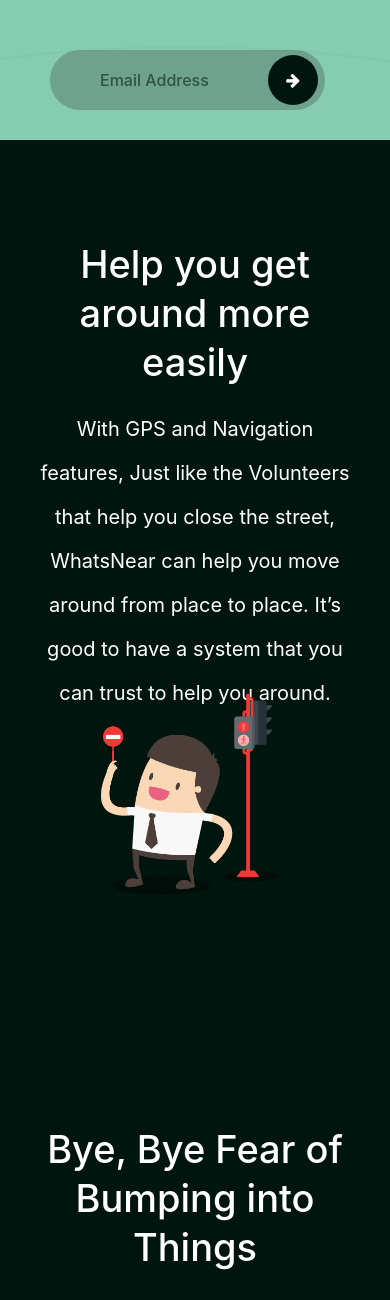
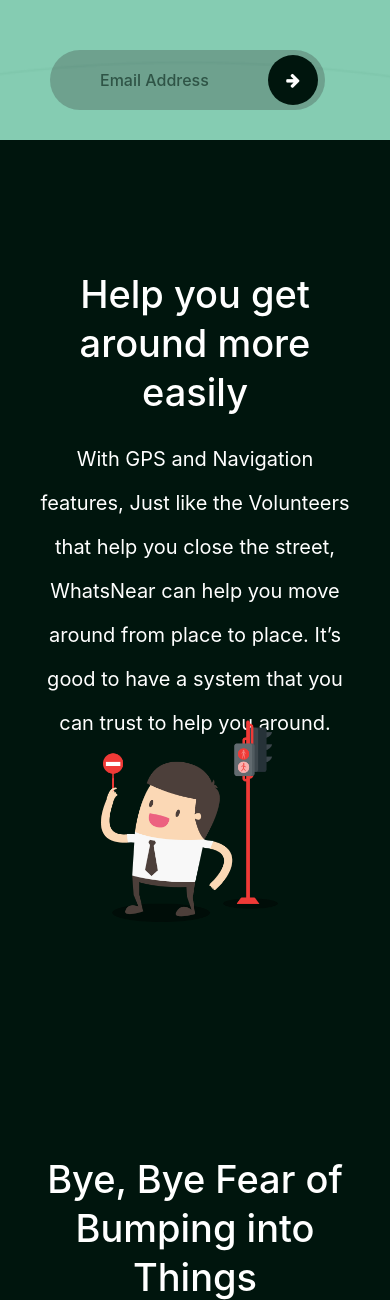
Before and after one commit to kay-ai/WhatsNear, a PHP site: page / in a window 390 px wide. Shown: the part 754-2054 px from the top of the page. Run offline with PHP 8.4, Linux system fonts and the light colour scheme.

Commit message:
correction

```diff
--- a/index.php
+++ b/index.php
@@ -191,7 +191,7 @@
         </div>
         <div class="explore">
             <div class="row row-4 justify-content-center">
-                <div class="col-md-7 volunteer rellax" data-rellax-speed="2">
+                <div class="col-md-7 volunteer rellax" data-rellax-speed="1">
                     <div class="text-1">Want to explore more?</div>
                     <div class="text-2">Sign up for a trialog account or ask to see
                         our platform in action and discover the functionalities.
--- a/style.css
+++ b/style.css
@@ -292,7 +292,7 @@ input::placeholder{
 
   .features{
     text-align: center;
-    padding: 0px 40px 50px 40px;
+    padding: 30px 40px 100px 40px;
   }
 
   .features .text-1{
```
